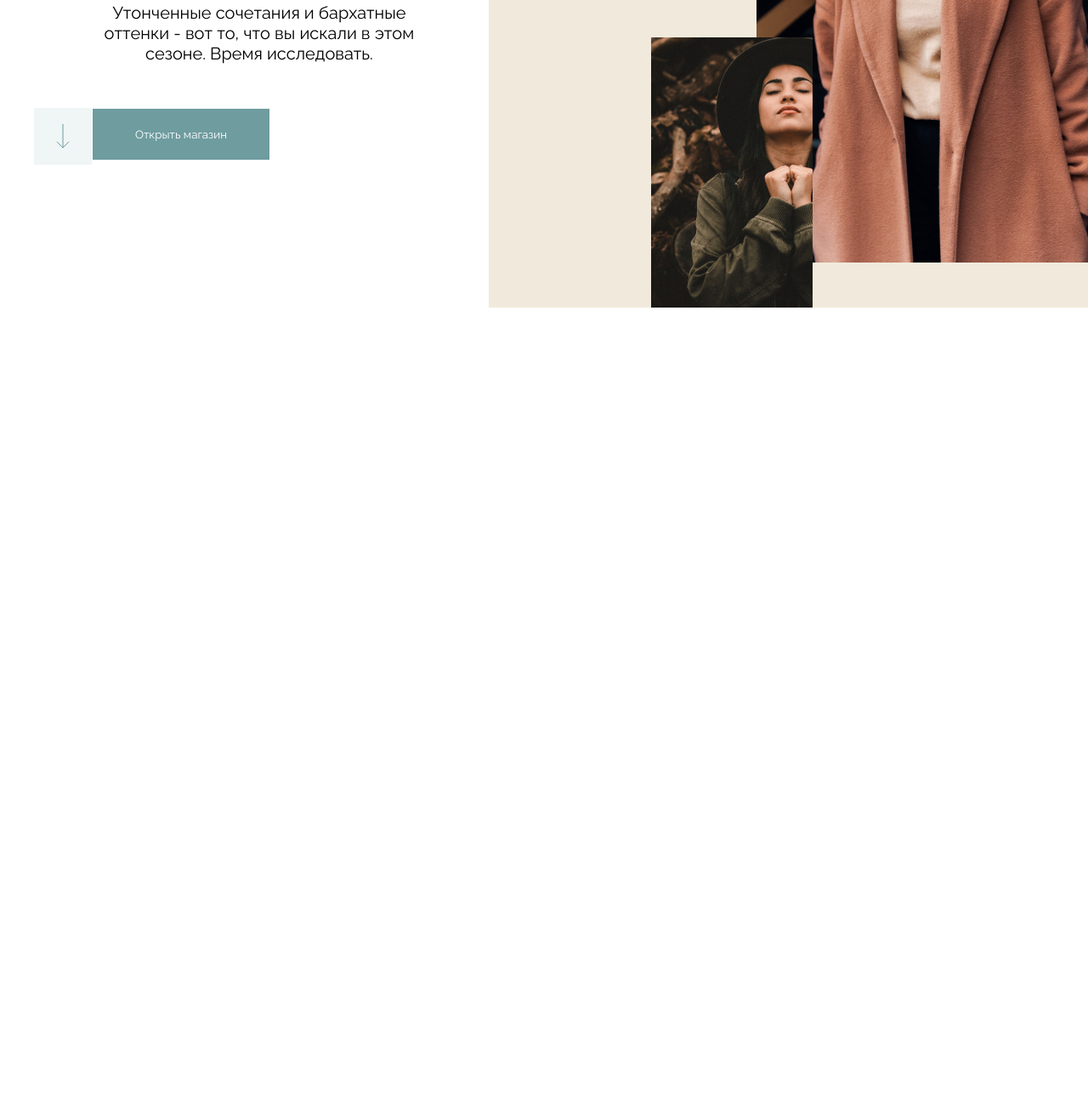
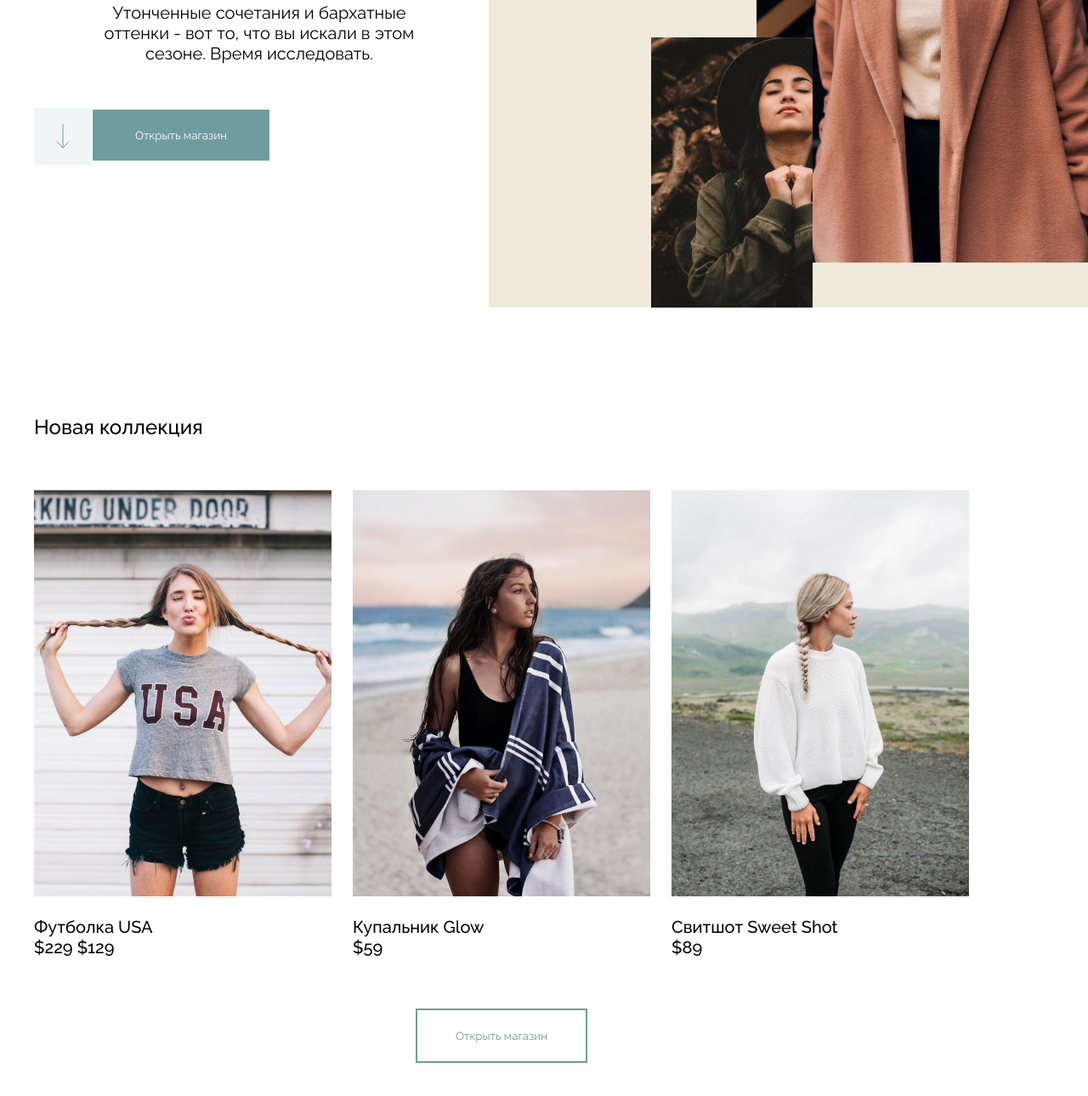
Before and after one commit to ChocoChild/womazing, a plain HTML site: page index.html in a window 1280 px wide. Shown: the part 464-1754 px from the top of the page at 85% size. Before the commit the page ends 826 px from the top, so only its background shows below. Drawn offline with Linux system fonts and the light colour scheme.

Commit message:
Верстка коллекции

```diff
--- a/index.html
+++ b/index.html
@@ -54,6 +54,28 @@
             </div>
         </div>
     </div>
+    <div class="container">
+        <div class="clothing--collection">
+            <h2>Новая коллекция</h2>
+            <div class="clothing--collection__images">
+                <div class="clothing--collection__item">
+                    <img class="clothing--collection__image" src="./img/clothing/clothing1.png" alt="Dress">
+                    <p>Футболка USA <br> <span>$229 $129</span></p>
+                </div>
+                <div class="clothing--collection__item">
+                    <img class="clothing--collection__image" src="./img/clothing/clothing2.png" alt="Dress">
+                    <p>Купальник Glow <br> <span>$59</span></p>
+                </div>
+                <div class="clothing--collection__item">
+                    <img class="clothing--collection__image" src="./img/clothing/clothing3.png" alt="Dress">
+                    <p>Свитшот Sweet Shot <br> <span>$89</span></p>
+                </div>
+            </div>
+            <div class="clothing--collection__button">
+                <button>Открыть магазин</button>
+            </div>
+        </div>
+    </div>
 </body>
 
 </html>
--- a/scss/_header.scss
+++ b/scss/_header.scss
@@ -1,4 +1,8 @@
 // Header
+
+.none {
+    display: none;
+}
 
 .header {
     position: relative;
@@ -80,6 +84,7 @@
     display: flex;
     justify-content: space-between;
     align-items: center;
+    margin-bottom: 150px;
 }
 
 .header--info__text {
@@ -116,11 +121,12 @@
 
 .header--info__buttons__page {
     position: absolute;
-    top: 1px;
+    top: 2px;
     left: 69px;
     padding: 22px 50px;
     background: #6E9C9F;
     color: #fff;
+    cursor: pointer;
 
     &:hover {
         background: #527c80;
@@ -148,3 +154,64 @@
 }
 
 // Collection
+
+.clothing--collection {
+    display: flex;
+    flex-direction: column;
+    margin-bottom: 130px;
+    h2 {
+        font-size: 40;
+        font-weight: 500;
+        margin-bottom: 60px;
+    }
+}
+
+.clothing--collection__images {
+    display: flex;
+    column-gap: 25px;
+}
+
+.clothing--collection__item {
+    p {
+        font-size: 20px;
+        font-weight: 500;
+
+        &:hover {
+            span {
+                cursor: pointer;
+                opacity: 0.6;
+            }
+        }
+    }
+}
+
+.clothing--collection__image {
+    margin-bottom: 20px;
+    cursor: pointer;
+    &:hover {
+        transition: ease 0.2s all;
+        opacity: 0.6;
+    }
+}
+
+
+.clothing--collection__button {
+    display: flex;
+    justify-content: center;
+    align-items: center;
+    margin-top: 60px;
+    margin-right: 100px;
+
+    button {
+        border: 2px solid #6E9C9F;
+        padding: 22px 45px;
+        color: #6E9C9F;
+        cursor: pointer;
+
+        &:hover {
+            border: 2px solid #3c5f63;
+            color: #3c5f63;
+            transition: ease 0.2s all;
+        }
+    }
+}
```
Also changed, not shown: css/style.css, img/clothing/clothing1.png (added), img/clothing/clothing2.png (added), img/clothing/clothing3.png (added), img/clothing/rigth.svg (added).
